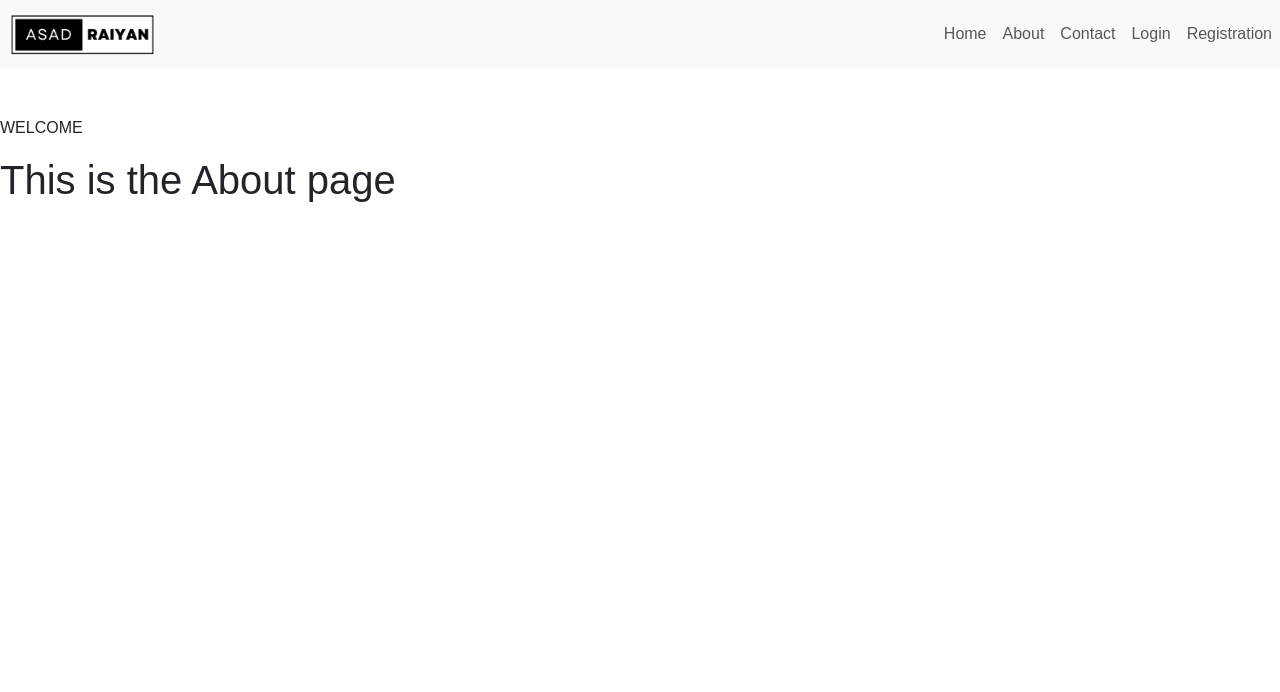
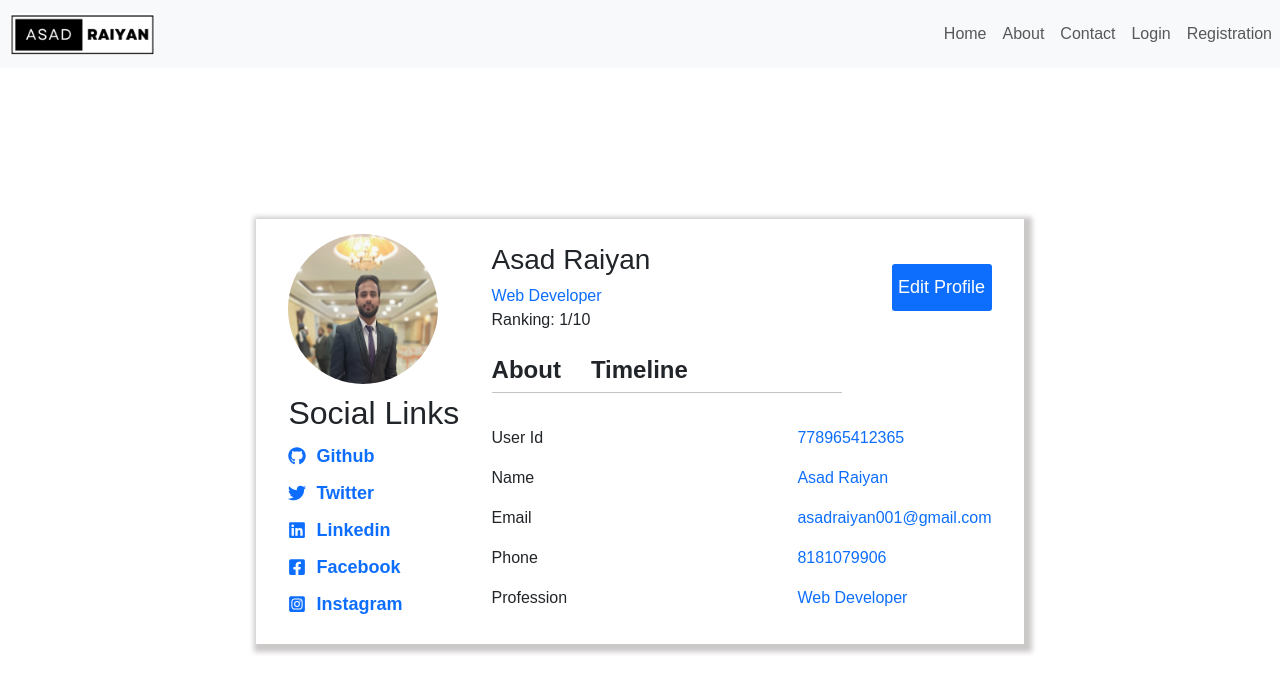
Before and after one commit to asadraiyan/mern-stack, a React (Create React App) app in the folder client/: page /About in a window 1280 px wide. Shown: the top 692 px of the page. Built offline with nearby package versions, Linux system fonts and the light colour scheme; the HTML template or start-up script is replaced by a standard one; a web font is replaced by a local one.

Commit message:
created about page

```diff
--- a/client/package.json
+++ b/client/package.json
@@ -9,6 +9,7 @@
     "bootstrap": "^5.3.0",
     "react": "^18.2.0",
     "react-dom": "^18.2.0",
+    "react-icons": "^4.10.1",
     "react-router-dom": "^6.14.1",
     "react-scripts": "5.0.1",
     "web-vitals": "^2.1.4"
--- a/client/src/App.css
+++ b/client/src/App.css
@@ -15,7 +15,7 @@
 }
 .main-container{
   display: flex;
-  height: 90.8vh;
+  height: 90.9vh;
   width: 100%;
   flex-direction: column;
   justify-content: space-evenly;
@@ -186,7 +186,9 @@
 }
 .input-text{
   display: flex;
-  justify-content: space-between;
+  gap: 10px;
+  justify-content: center;
+  flex-wrap: wrap;
   margin-top: 10px;
 }
 .input-section{
@@ -194,11 +196,14 @@
   font-size: 17px;
   padding: 5px;
   outline: none;
+
 }
 .msg-txt{
   font-size: 17px;
   padding: 5px;
   outline: none;
+  overflow: auto;
+  height: 125px;
 }
 .submit-contact-btn{
   font-size: 18px;
@@ -211,3 +216,106 @@
   border: none;
   margin-top: 25px;
 }
+.home-container{
+  display: flex;
+  flex-direction: column;
+  justify-content: center;
+  align-items: center;
+  /* border: 2px solid red; */
+  height: 90.8vh;
+  width: 100%;
+}
+.about-container{
+  display: flex;
+  flex-direction: row;
+  justify-content: space-evenly;
+  width: 60%;
+  height: 425px;
+  box-shadow: 3px 3px 5px 5px rgb(203, 200, 200);
+}
+.social {
+  font-size: 18px;
+  display: flex;
+  gap: 10px;
+  color: #0d6efd;
+  text-decoration: none;
+  font-weight: bold;
+  align-items: center;
+}
+.social-container{
+  /* border: 2px solid red; */
+  display: flex;
+  flex-direction: column;
+  justify-content: space-between;
+  margin-top: 10px;
+  height: 175px;
+
+}
+.asad-img{
+  width: 150px;
+  height: 150px;
+  border-radius: 50%;
+  margin-top: 15px;
+}
+.title-name{
+  margin-top: 10px;
+}
+.name-container{
+  /* border: 2px solid red; */
+  display: flex;
+  flex-direction: column;
+  width: 500px;
+  justify-content: space-evenly;
+}
+.personal-detail{
+  display: flex;
+  flex-direction: column;
+}
+.edit-btn{
+  font-size: 18px;
+  width: 100px;
+  padding: 10px 4px 10px 4px;
+  background-color: #0d6efd;
+  border-radius: 3px;
+  cursor: pointer;
+  color: white;
+  border: none;
+}
+.timeline{
+  border-bottom: 1px solid rgb(199, 195, 195);
+  display: flex;
+  flex-direction: row;
+  width: 350px;
+  gap: 30px;
+}
+.about-info{
+  /* border: 2px solid blue; */
+  display: flex;
+  flex-direction: row;
+  width: 500px;
+  height: 100px;
+  justify-content: space-between;
+  align-items: center;
+}
+.about-box{
+  /* border: 2px solid brown; */
+  display: flex;
+  flex-direction: row;
+  justify-content: space-between;
+  align-items: center;
+  margin-top: 15px;
+}
+.user-name{
+  display: flex;
+  flex-direction: column
+}
+.detail-numbers{
+  display: flex;
+  flex-direction: column
+}
+.bold-heading{
+  font-weight: bold;
+}
+.same-color{
+  color: #0d6efd;;
+}
--- a/client/src/Components/About.js
+++ b/client/src/Components/About.js
@@ -1,12 +1,107 @@
-import React from 'react'
+import React from "react";
+import { FaGithub } from "react-icons/fa";
+import { FaTwitter } from "react-icons/fa";
+import { FaLinkedin } from "react-icons/fa";
+import { FaFacebookSquare } from "react-icons/fa";
+import { FaInstagramSquare } from "react-icons/fa";
+import Asadimg from "../Components/Images/asad.jpg";
 
 const About = () => {
   return (
-    <div>
-        <p className="pt-5">WELCOME</p>
-      <h1>This is the About page </h1>
-    </div>
-  )
-}
+    <>
+      <div className="main-container">
+        <div className="about-container">
+          <div className="img-container">
+            <div className="profile-img">
+              <img src={Asadimg} alt="Asadimg" className="asad-img" />
+            </div>
+            <h2 className="title-name">Social Links</h2>
+            <div className="social-container">
+              <a
+                href="https://github.com/asadraiyan"
+                target="_blank"
+                rel="noreferrer"
+                className="social"
+              >
+                <FaGithub />
+                Github
+              </a>
+              <a
+                href="https://twitter.com/raiyan_asad?t=vzNMJaOErNJDbeT5XjOR4A&s=09"
+                target="_blank"
+                rel="noreferrer"
+                className="social"
+              >
+                <FaTwitter />
+                Twitter
+              </a>
+              <a
+                href="https://www.linkedin.com/in/asad-raiyan-486326188"
+                target="_blank"
+                rel="noreferrer"
+                className="social"
+              >
+                <FaLinkedin />
+                Linkedin
+              </a>
+              <a
+                href="https://m.facebook.com/asad.raiyan?mibextid=ZbWKwL"
+                target="_blank"
+                rel="noreferrer"
+                className="social"
+              >
+                <FaFacebookSquare />
+                Facebook
+              </a>
+              <a
+                href="https://www.instagram.com/asad.raiyan/?igshid=ZDdkNTZiNTM%3D"
+                target="_blank"
+                rel="noreferrer"
+                className="social"
+              >
+                <FaInstagramSquare />
+                Instagram
+              </a>
+            </div>
+          </div>
+          <div className="name-container">
+            <div className="about-info">
+              <div className="personal-detail">
+                <h3>Asad Raiyan</h3>
+                <span className="same-color">Web Developer</span>
+                <span>Ranking: 1/10</span>
+              </div>
+              <div className="edit-container">
+                <button className="edit-btn">Edit Profile</button>
+              </div>
+            </div>
 
-export default About
+            <div className="timeline">
+              <h4 className="bold-heading">About</h4>
+              <h4 className="bold-heading">Timeline</h4>
+            </div>
+
+            <div className="about-box">
+              <div className="user-name">
+                <p>User Id</p>
+                <p>Name</p>
+                <p>Email</p>
+                <p>Phone</p>
+                <p>Profession</p>
+              </div>
+              <div className="detail-numbers">
+                <p className="same-color">778965412365</p>
+                <p className="same-color">Asad Raiyan</p>
+                <p className="same-color">asadraiyan001@gmail.com</p>
+                <p className="same-color">8181079906</p>
+                <p className="same-color">Web Developer</p>
+              </div>
+            </div>
+          </div>
+        </div>
+      </div>
+    </>
+  );
+};
+
+export default About;
--- a/client/src/Components/Home.js
+++ b/client/src/Components/Home.js
@@ -2,9 +2,9 @@ import React from 'react'
 
 const Home = () => {
   return (
-    <div>
-      <p className="pt-5">WELCOME</p>
-      <h1>We are the MERN Developer</h1>
+    <div className='home-container'>
+      <p>WELCOME</p>
+      <h1>The offical website of MERN</h1>
     </div>
   )
 }
```
Also changed, not shown: client/src/Components/Images/asad.jpg (added), 1 other file (tests, documents, lock files or other folders).
